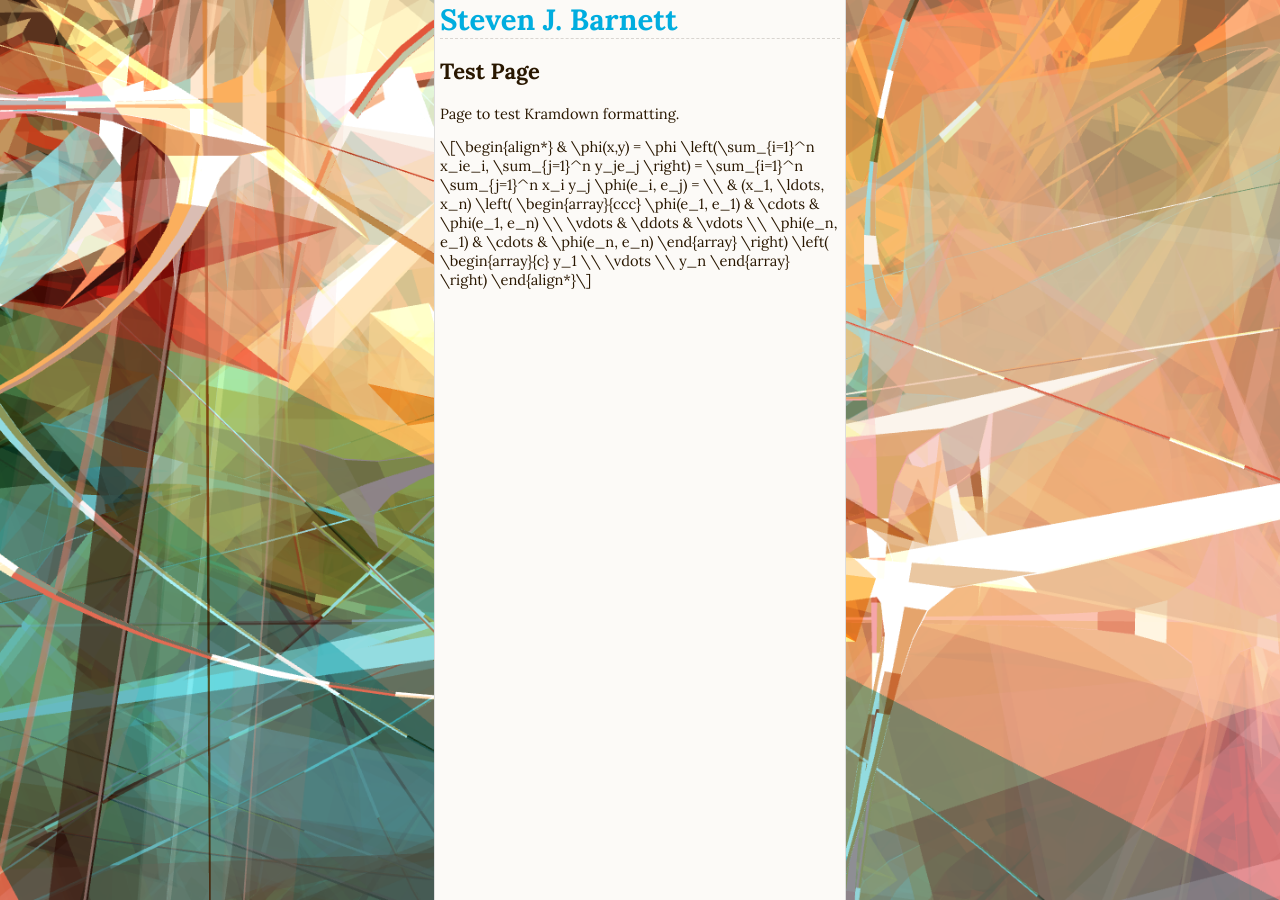
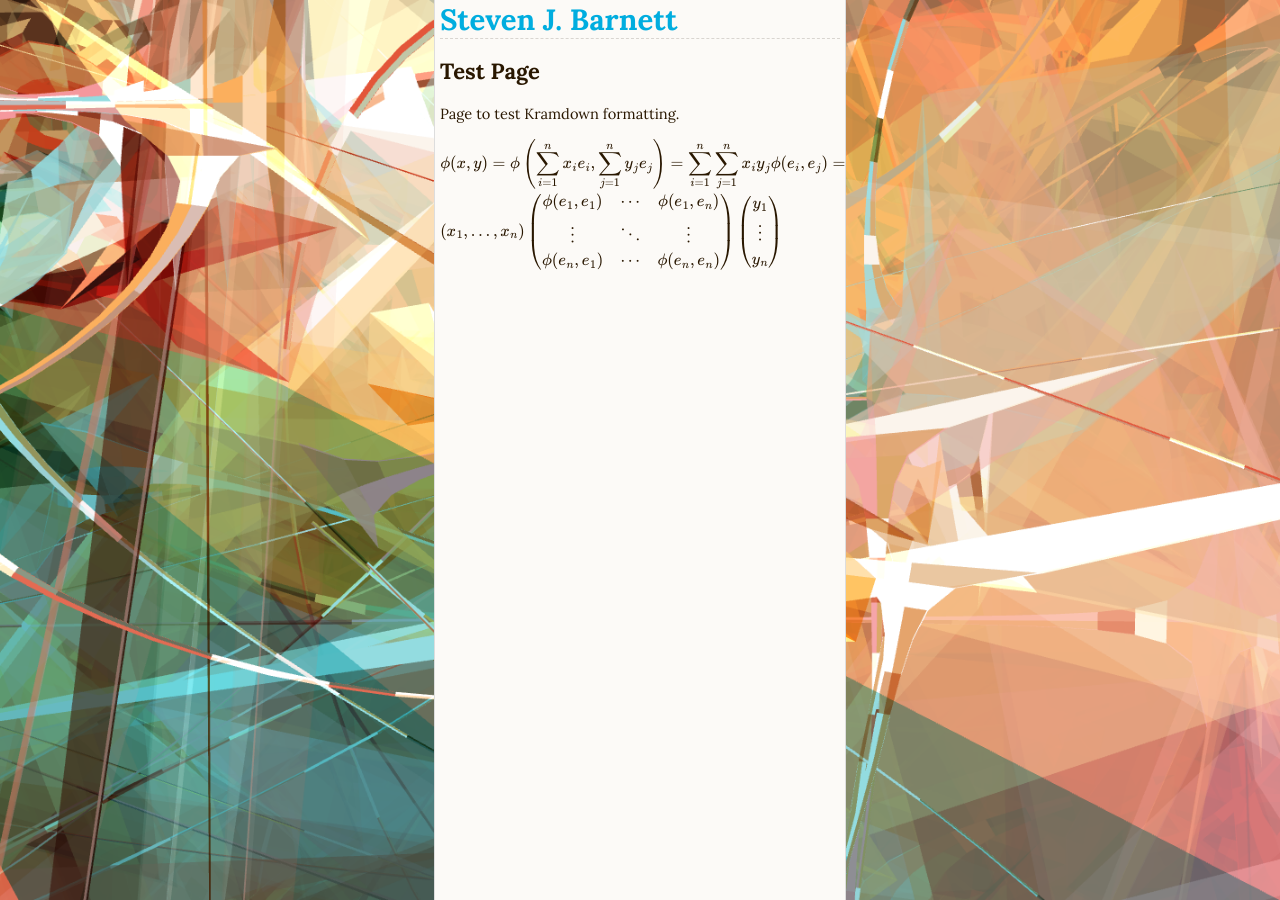
Before and after one commit to stett/stett.github.io, a Jekyll site: the page built from _posts/2000-01-01-test.md, in a window 1280 px wide. Built offline with Jekyll 4.4.1, drawn with Linux system fonts in a browser that asks for light colours; formulas are drawn with MathJax 3; comment, search, counter and statistics services are not loaded; part of the change alters nothing that is shown.

```diff
--- /dev/null
+++ b/_includes/mathjax.html
@@ -0,0 +1 @@
+<script type="text/javascript" src="http://cdn.mathjax.org/mathjax/latest/MathJax.js?config=TeX-AMS-MML_HTMLorMML"></script>
--- a/_layouts/post.html
+++ b/_layouts/post.html
@@ -9,6 +9,10 @@ layout: base
     {{ content }}
 </article>
 
+{% if page.math %}
+{% include mathjax.html %}
+{% endif %}
+
 {% if page.comments %}
 {% include disqus.html %}
 {% endif %}
--- a/_posts/2000-01-01-test.md
+++ b/_posts/2000-01-01-test.md
@@ -3,6 +3,7 @@ title: Test Page
 layout: post
 tags: [test]
 comments: true
+math: true
 ---
 
 Page to test Kramdown formatting.
```
